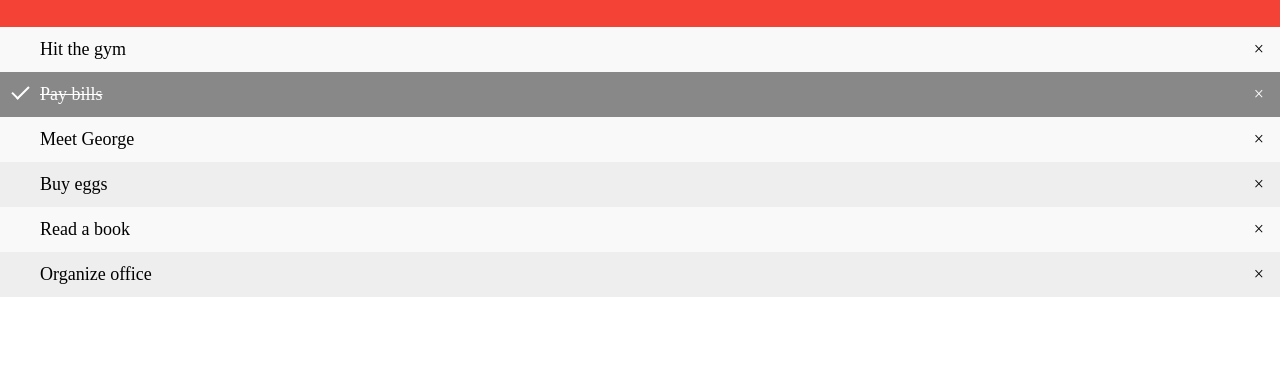
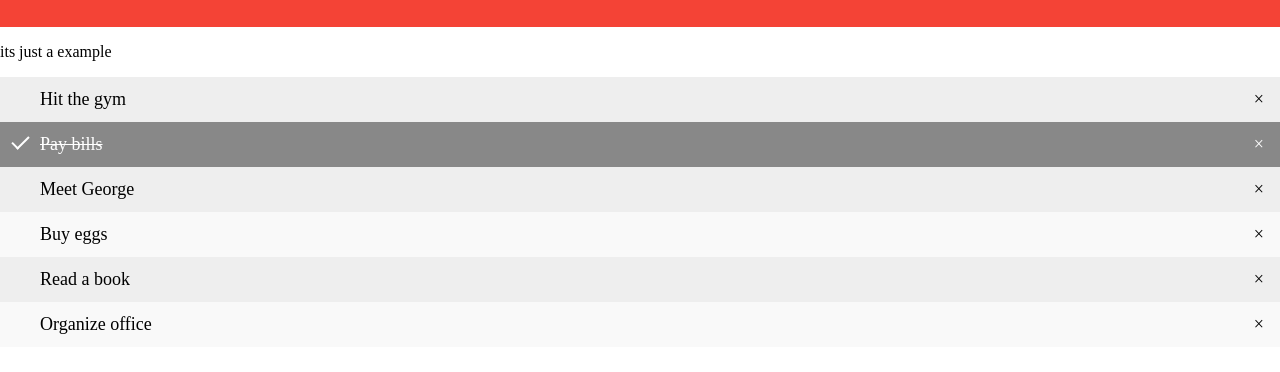
Before and after one commit to amitghosh2263/To-Do-list, a plain HTML site: page index.html in a window 1280 px wide. Shown: the part 108-480 px from the top of the page. Drawn offline with Linux system fonts and the light colour scheme.

Commit message:
Add files via upload

```diff
--- a/index.html
+++ b/index.html
@@ -134,6 +134,7 @@ input {
 </div>
 
 <ul id="myUL">
+    <p>its just a example</p>
   <li>Hit the gym</li>
   <li class="checked">Pay bills</li>
   <li>Meet George</li>
```
